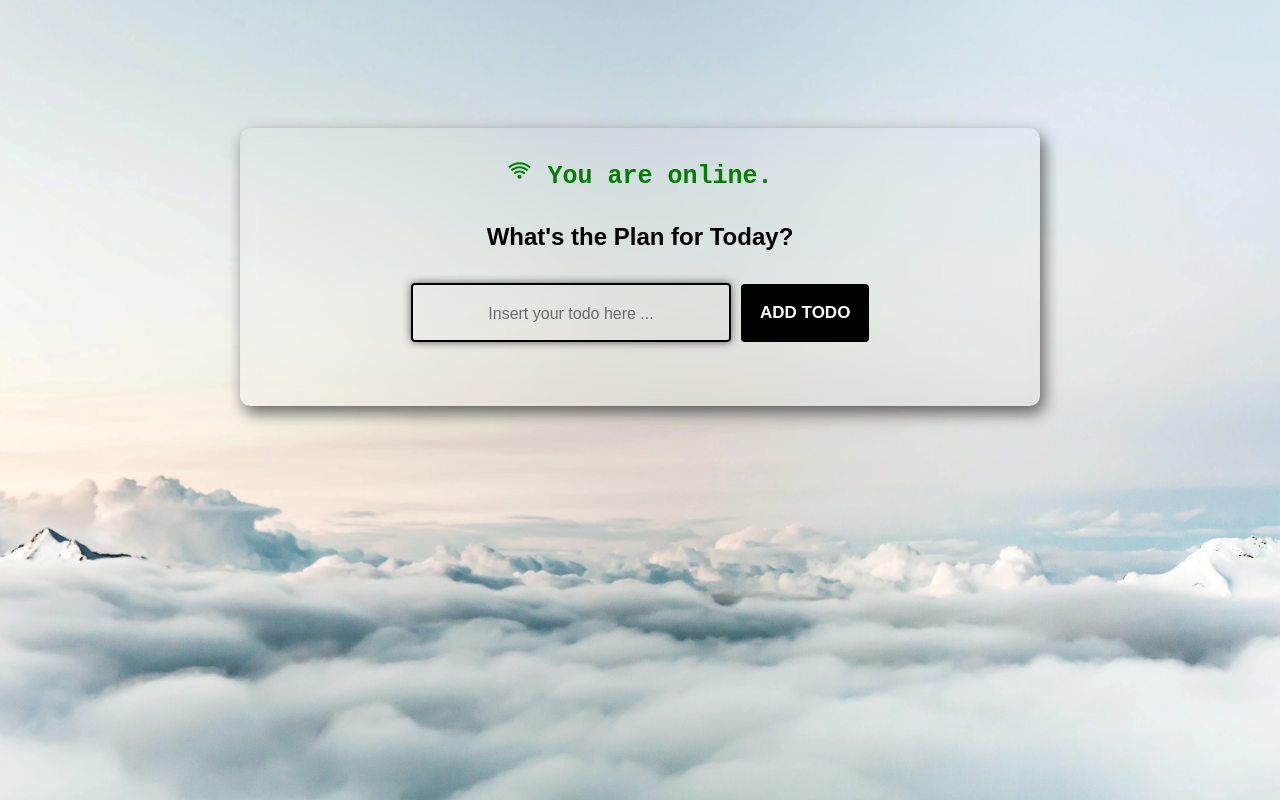
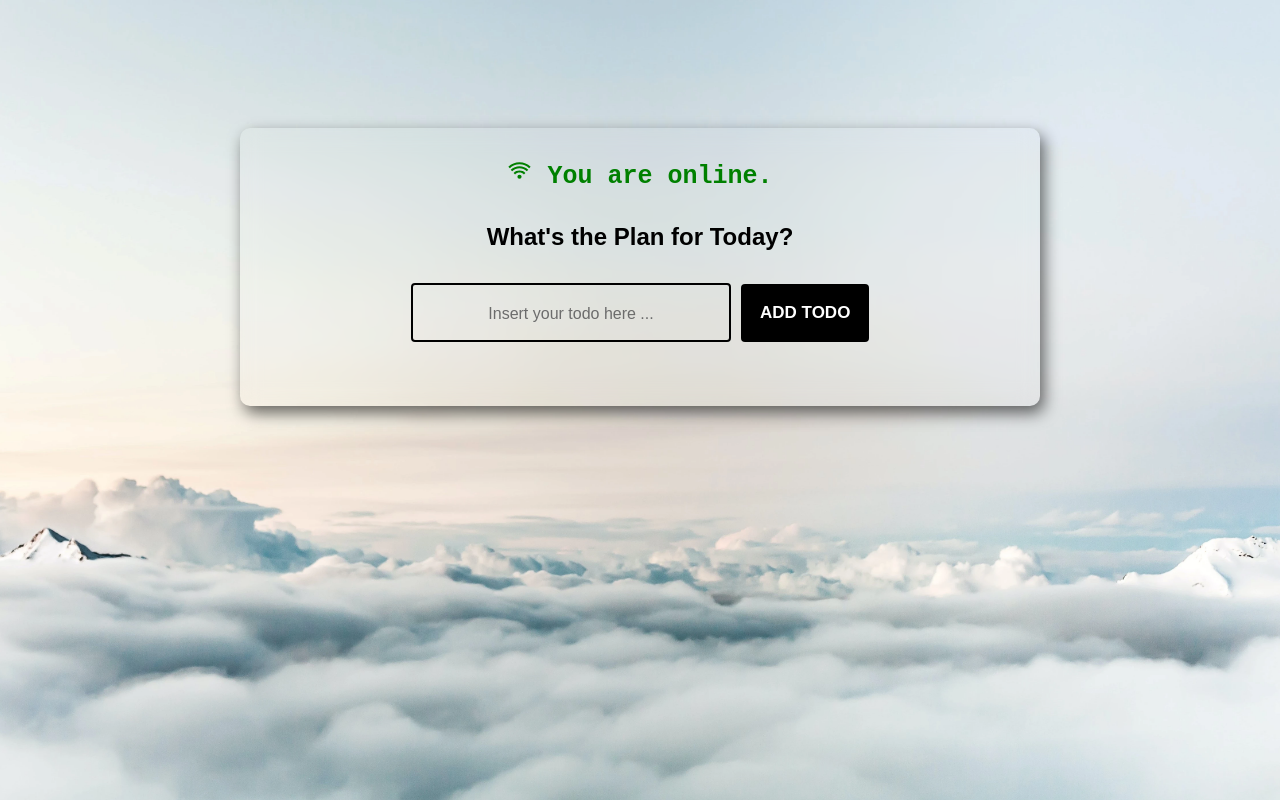
Before and after one commit to ZiadNaciri/todo-list-pwa, a React (Create React App) app: page / in a window 1280 px wide. Built offline with nearby package versions, Linux system fonts and the light colour scheme; no server answers.

Commit message:
Fixed text input autofocusing after an action .

```diff
--- a/src/components/TodoForm.js
+++ b/src/components/TodoForm.js
@@ -5,15 +5,6 @@ function TodoForm(props) {
   const [input, setInput] = useState(props.edit ? props.edit.value : '');
 
   const inputRef = useRef(null);
-
-  useEffect(() => {
-  // Check if the app is running on a mobile device
-  const isMobile = /iPhone|iPad|iPod|Android/i.test(navigator.userAgent);
-  // Only call the focus method if the app is not running on a mobile device
-  if (!isMobile) {
-    inputRef.current.focus();
-  }
-  });
 
   const handleChange = e => {
     setInput(e.target.value);
@@ -59,7 +50,6 @@ function TodoForm(props) {
             name='text'
             className='hvr-glow todo-input'
             ref={inputRef}
-            autoFocus={!isMobile}
             required
           />
           <button onClick={handleSubmit} className='todo-button hvr-grow-shadow'>
```
